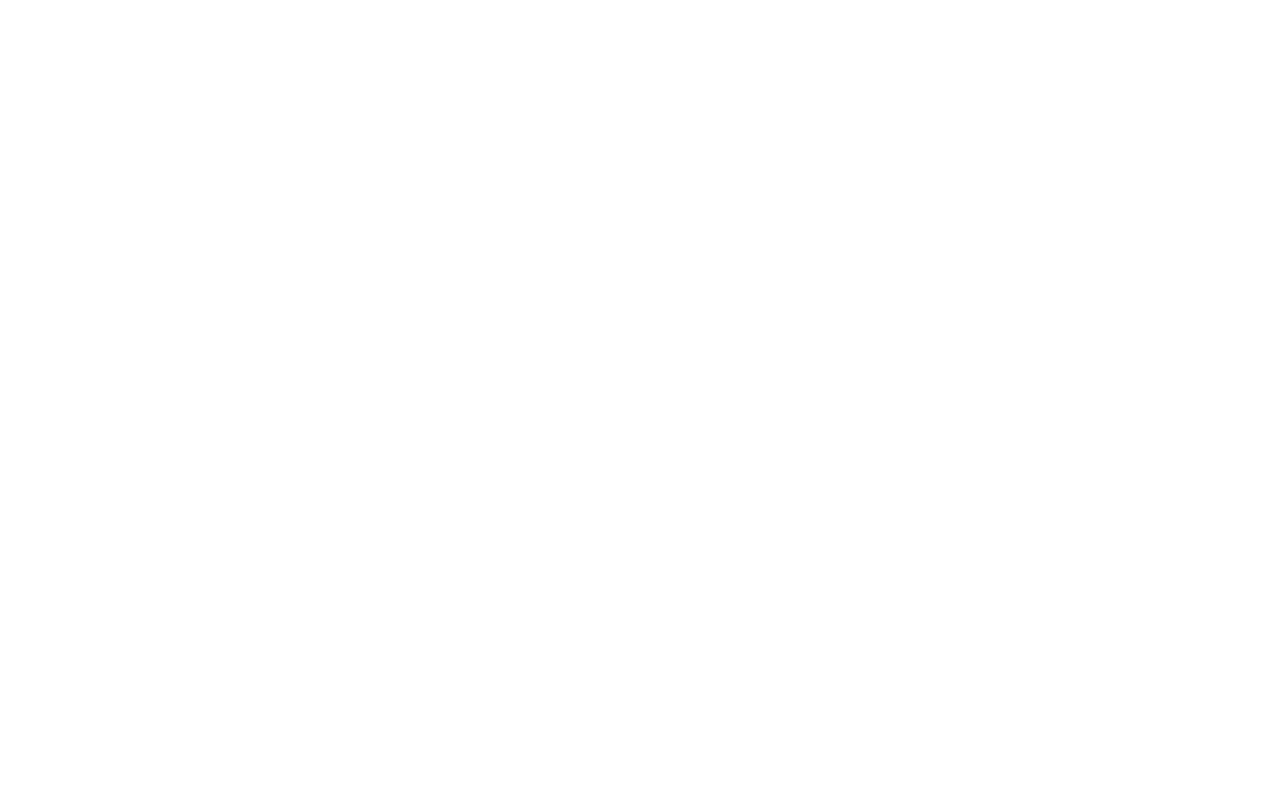
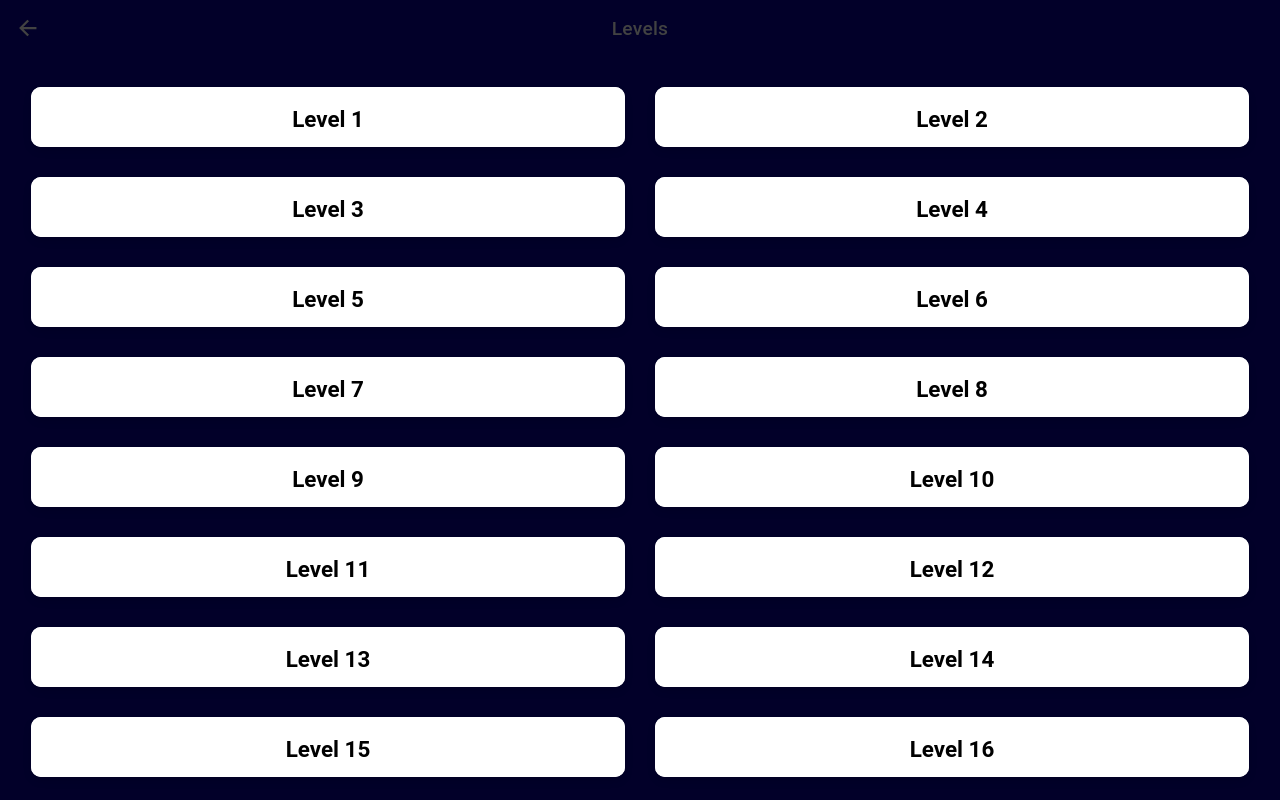
Before and after one commit to acejolouise/hulahands, a React (Vite) app: page /levels in a window 1280 px wide. Built offline with nearby package versions, Linux system fonts and the light colour scheme.

Commit message:
initial commit

```diff
--- a/package.json
+++ b/package.json
@@ -12,6 +12,7 @@
     "lint": "eslint"
   },
   "dependencies": {
+    "@capacitor/android": "7.4.0",
     "@capacitor/app": "7.0.1",
     "@capacitor/core": "7.4.0",
     "@capacitor/haptics": "7.0.1",
--- a/src/App.tsx
+++ b/src/App.tsx
@@ -2,6 +2,8 @@
 import { IonApp, IonRouterOutlet, setupIonicReact } from '@ionic/react';
 import { IonReactRouter } from '@ionic/react-router';
 import Home from './pages/Home';
+import Levels from './pages/Levels';
+import LevelPage from './pages/LevelPage';
 
 /* Core CSS required for Ionic components to work properly */
 import '@ionic/react/css/core.css';
@@ -42,6 +44,12 @@
         <Route exact path="/home">
           <Home />
         </Route>
+        <Route exact path="/levels">
+          <Levels />
+        </Route>
+        <Route exact path="/level/:id">
+          <LevelPage />
+        </Route>
         <Route exact path="/">
           <Redirect to="/home" />
         </Route>
--- a/src/components/ExploreContainer.css
+++ /dev/null
@@ -1,24 +0,0 @@
-#container {
-  text-align: center;
-  position: absolute;
-  left: 0;
-  right: 0;
-  top: 50%;
-  transform: translateY(-50%);
-}
-
-#container strong {
-  font-size: 20px;
-  line-height: 26px;
-}
-
-#container p {
-  font-size: 16px;
-  line-height: 22px;
-  color: #8c8c8c;
-  margin: 0;
-}
-
-#container a {
-  text-decoration: none;
-}
--- a/src/components/ExploreContainer.tsx
+++ /dev/null
@@ -1,14 +0,0 @@
-import './ExploreContainer.css';
-
-interface ContainerProps { }
-
-const ExploreContainer: React.FC<ContainerProps> = () => {
-  return (
-    <div id="container">
-      <strong>Ready to create an app?</strong>
-      <p>Start with Ionic <a target="_blank" rel="noopener noreferrer" href="https://ionicframework.com/docs/components">UI Components</a></p>
-    </div>
-  );
-};
-
-export default ExploreContainer;
--- a/src/pages/Home.css
+++ b/src/pages/Home.css
@@ -0,0 +1,56 @@
+ion-content {
+  --background: #020029;
+}
+
+.container {
+  display: flex;
+  flex-direction: column;
+  justify-content: center;
+  align-items: center;
+  height: 100%;
+  width: 100%;
+  padding: 1rem;
+  box-sizing: border-box;
+}
+
+.logo-container {
+  margin-bottom: 2rem;
+  text-align: center;
+  width: 100%;
+  display: flex;
+  justify-content: center;
+}
+
+.logo {
+  max-width: 200px;
+  width: 80%;
+  height: auto;
+}
+
+.start-button {
+  margin-top: 2rem;
+  width: 80%;
+  max-width: 300px;
+  --background: white;
+  --color: black;
+  --border-radius: 8px;
+  font-size: clamp(1rem, 4vw, 1.2rem);
+  height: 48px;
+}
+
+@media (max-width: 320px) {
+  .logo {
+    max-width: 150px;
+  }
+
+  .start-button {
+    width: 90%;
+    height: 40px;
+  }
+}
+
+@media (min-width: 768px) {
+  .logo {
+    max-width: 250px;
+  }
+}
--- a/src/pages/Home.tsx
+++ b/src/pages/Home.tsx
@@ -1,22 +1,34 @@
-import { IonContent, IonHeader, IonPage, IonTitle, IonToolbar } from '@ionic/react';
-import ExploreContainer from '../components/ExploreContainer';
+import { IonButton, IonContent, IonHeader, IonPage, IonTitle, IonToolbar } from '@ionic/react';
+import { useHistory } from 'react-router-dom';
 import './Home.css';
 
 const Home: React.FC = () => {
+  const history = useHistory();
+
+  const goToLevels = () => {
+    console.log('Navigating to levels page');
+    history.push('/levels');
+  };
+
   return (
     <IonPage>
       <IonHeader>
-        <IonToolbar>
-          <IonTitle>Blank</IonTitle>
-        </IonToolbar>
       </IonHeader>
-      <IonContent fullscreen>
+      <IonContent fullscreen className="ion-padding">
         <IonHeader collapse="condense">
           <IonToolbar>
             <IonTitle size="large">Blank</IonTitle>
           </IonToolbar>
         </IonHeader>
-        <ExploreContainer />
+
+        <div className="container">
+          <div className="logo-container">
+            <img src="/assets/logo.png" alt="Logo" className="logo" />
+          </div>
+          <IonButton expand="block" className="start-button" onClick={goToLevels} routerLink="/levels" routerDirection="forward">
+            Start
+          </IonButton>
+        </div>
       </IonContent>
     </IonPage>
   );
--- /dev/null
+++ b/src/pages/LevelPage.css
@@ -0,0 +1,17 @@
+.level-container {
+  padding: 20px;
+  display: flex;
+  flex-direction: column;
+  align-items: center;
+  justify-content: center;
+  height: 100%;
+}
+
+.transparent-toolbar {
+  --background: transparent;
+  --border-color: transparent;
+}
+
+ion-header.ion-no-border {
+  --border-width: 0;
+}
--- /dev/null
+++ b/src/pages/LevelPage.tsx
@@ -0,0 +1,43 @@
+import React from 'react';
+import {
+  IonBackButton,
+  IonButtons,
+  IonContent,
+  IonHeader,
+  IonPage,
+  IonTitle,
+  IonToolbar
+} from '@ionic/react';
+import { useParams } from 'react-router-dom';
+import './LevelPage.css';
+
+interface LevelPageParams {
+  id: string;
+}
+
+const LevelPage: React.FC = () => {
+  const { id } = useParams<LevelPageParams>();
+  const levelNumber = parseInt(id, 10);
+
+  return (
+    <IonPage>
+      <IonHeader className="ion-no-border">
+        <IonToolbar className="transparent-toolbar">
+          <IonButtons slot="start">
+            <IonBackButton defaultHref="/levels" />
+          </IonButtons>
+          <IonTitle>Level {levelNumber}</IonTitle>
+        </IonToolbar>
+      </IonHeader>
+      <IonContent fullscreen>
+        <div className="level-container">
+          <h1>Level {levelNumber}</h1>
+          <p>This is the content for level {levelNumber}.</p>
+          {/* Level-specific content will go here */}
+        </div>
+      </IonContent>
+    </IonPage>
+  );
+};
+
+export default LevelPage;
--- /dev/null
+++ b/src/pages/Levels.css
@@ -0,0 +1,128 @@
+.levels-grid {
+  padding: 16px;
+}
+
+.level-card {
+  text-align: center;
+  cursor: pointer;
+  transition: transform 0.2s, box-shadow 0.2s;
+  margin: 10px;
+  border-radius: 10px;
+  box-shadow: 0 4px 8px rgba(0, 0, 0, 0.1);
+  background: white;
+  height: 60px;
+  overflow: hidden;
+  --background: white;
+  --color: black;
+}
+
+.level-card:active {
+  transform: scale(0.95);
+}
+
+.level-card:hover {
+  transform: translateY(-5px);
+  box-shadow: 0 6px 12px rgba(0, 0, 0, 0.2);
+}
+
+.level-card:active {
+  transform: scale(0.95);
+}
+
+.level-title {
+  font-size: 1rem;
+  font-weight: bold;
+  text-align: center;
+}
+
+.level-content {
+  display: flex;
+  justify-content: center;
+  align-items: center;
+  height: 100%;
+  padding: 16px;
+}
+
+.level-number {
+  display: flex;
+  justify-content: center;
+  align-items: center;
+  width: 50px;
+  height: 50px;
+  border-radius: 50%;
+  background-color: #020029;
+  color: white;
+  font-size: 1.5rem;
+  font-weight: bold;
+}
+
+.level-text {
+  color: black;
+  font-size: 1.4rem;
+  font-weight: bold;
+  margin: 0;
+}
+
+/* Responsive*/
+@media (max-width: 360px) {
+  .level-title {
+    font-size: 0.9rem;
+  }
+
+  .level-content {
+    min-height: 60px;
+    padding: 10px;
+  }
+
+  .level-number {
+    width: 40px;
+    height: 40px;
+    font-size: 1.2rem;
+  }
+}
+
+@media (max-width: 576px) {
+  .level-card {
+    height: 80px;
+  }
+
+  .level-text {
+    font-size: 1.2rem;
+  }
+}
+
+@media (min-width: 768px) {
+  .level-number {
+    width: 60px;
+    height: 60px;
+    font-size: 1.8rem;
+  }
+
+  .level-grid {
+    max-width: 600px;
+    margin: 0 auto;
+  }
+}
+
+/* Transparent toolbar styling */
+.transparent-toolbar {
+  --background: transparent;
+  --border-color: transparent;
+}
+
+ion-header.ion-no-border {
+  --border-width: 0;
+}
+
+/* Center title in toolbar */
+ion-toolbar ion-title {
+  position: absolute;
+  left: 0;
+  top: 0;
+  width: 100%;
+  height: 100%;
+  text-align: center;
+  font-size: 1.2rem;
+  font-weight: 500;
+  padding: 0;
+}
--- /dev/null
+++ b/src/pages/Levels.tsx
@@ -0,0 +1,59 @@
+import React from 'react';
+import { useHistory } from 'react-router-dom';
+import './Levels.css';
+import {
+  IonBackButton,
+  IonButtons,
+  IonContent,
+  IonHeader,
+  IonPage,
+  IonToolbar,
+  IonGrid,
+  IonRow,
+  IonCol,
+  IonCard,
+  IonCardContent,
+  IonTitle
+} from '@ionic/react';
+
+
+const Levels: React.FC = () => {
+  const history = useHistory();
+  const levels = Array.from({ length: 20 }, (_, i) => i + 1);  const handleLevelClick = (levelNumber: number) => {
+    console.log(`Level ${levelNumber} selected`);
+    history.push(`/level/${levelNumber}`);
+  };
+
+  return (
+    <IonPage>        <IonHeader className="ion-no-border">
+            <IonToolbar className="transparent-toolbar">
+          <IonButtons slot="start">
+            <IonBackButton defaultHref="/home" />
+          </IonButtons>
+          <IonTitle className="ion-text-center">Levels</IonTitle>
+        </IonToolbar>
+      </IonHeader>
+      <IonContent fullscreen>
+        <IonGrid className="levels-grid">
+          <IonRow className="ion-justify-content-center">
+            {levels.map((level) => (
+                <IonCol size="6" size-md="6" size-lg="6" key={level}>
+                <IonCard
+                  className="level-card"
+                  onClick={() => handleLevelClick(level)}
+                  button={true}
+                >
+                  <IonCardContent className="level-content">
+                    <div className="level-text">Level {level}</div>
+                  </IonCardContent>
+                </IonCard>
+              </IonCol>
+            ))}
+          </IonRow>
+        </IonGrid>
+      </IonContent>
+    </IonPage>
+  );
+};
+
+export default Levels;
```
Also changed, not shown: 52 other files (tests, documents, lock files or other folders).
